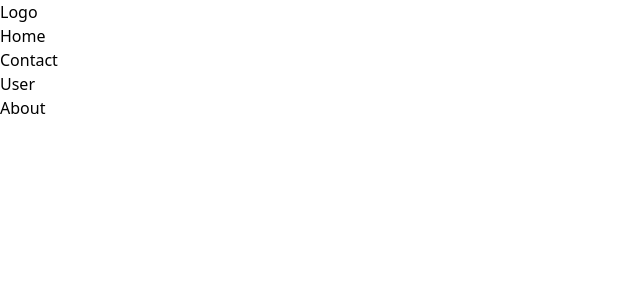
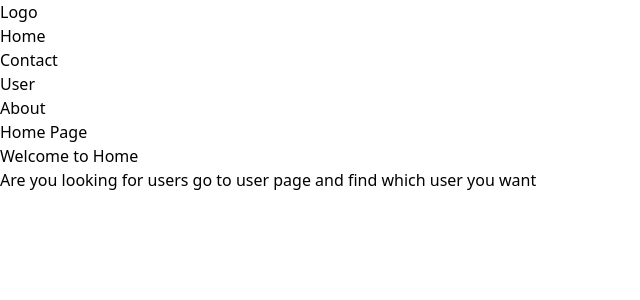
Before and after one commit to Robin-8/HungerMitra, a React (Vite) app: page / in a window 1280 px wide. Shown: the top 300 px of the page, without its empty margins (0-640 px from the left). Built offline with nearby package versions, Linux system fonts and the light colour scheme.

Commit message:
change home root

```diff
--- a/src/App.jsx
+++ b/src/App.jsx
@@ -1,11 +1,12 @@
 import './App.css'
+import Home from './pages/Home'
 
 
 function App() {
   return (
     <>
       <div>
-
+        <Home/>
       </div>
     </>
   )
--- a/src/main.jsx
+++ b/src/main.jsx
@@ -19,8 +19,9 @@ createRoot(document.getElementById("root")).render(
     <QueryClientProvider client={queryClient}>
       <Routes>
         <Route path="/" element={<Layout />}>
+        <Route path="home" element={<Home />} />
           <Route index element={<App />} />
-          <Route path="home" element={<Home />} />
+
           <Route path="contact" element={<Contact />} />
           <Route path="user" element={<User />} />
           <Route path="about" element={<About />} />
--- a/src/pages/User.jsx
+++ b/src/pages/User.jsx
@@ -22,7 +22,7 @@ const User = () => {
   });
   return(
     <>
-    {isLoading && <p>Loading...</p>}
+    {isLoading && <p className="text-2xl font-bold text-center mt-10">Loading...</p>}
     {isError && <p>Error</p>}
     <div className="grid grid-cols-1 sm:grid-cols-2 md:grid-cols-3 lg:grid-cols-5 gap-4 mt-5 ">
       {users.map((user)=>(
```
